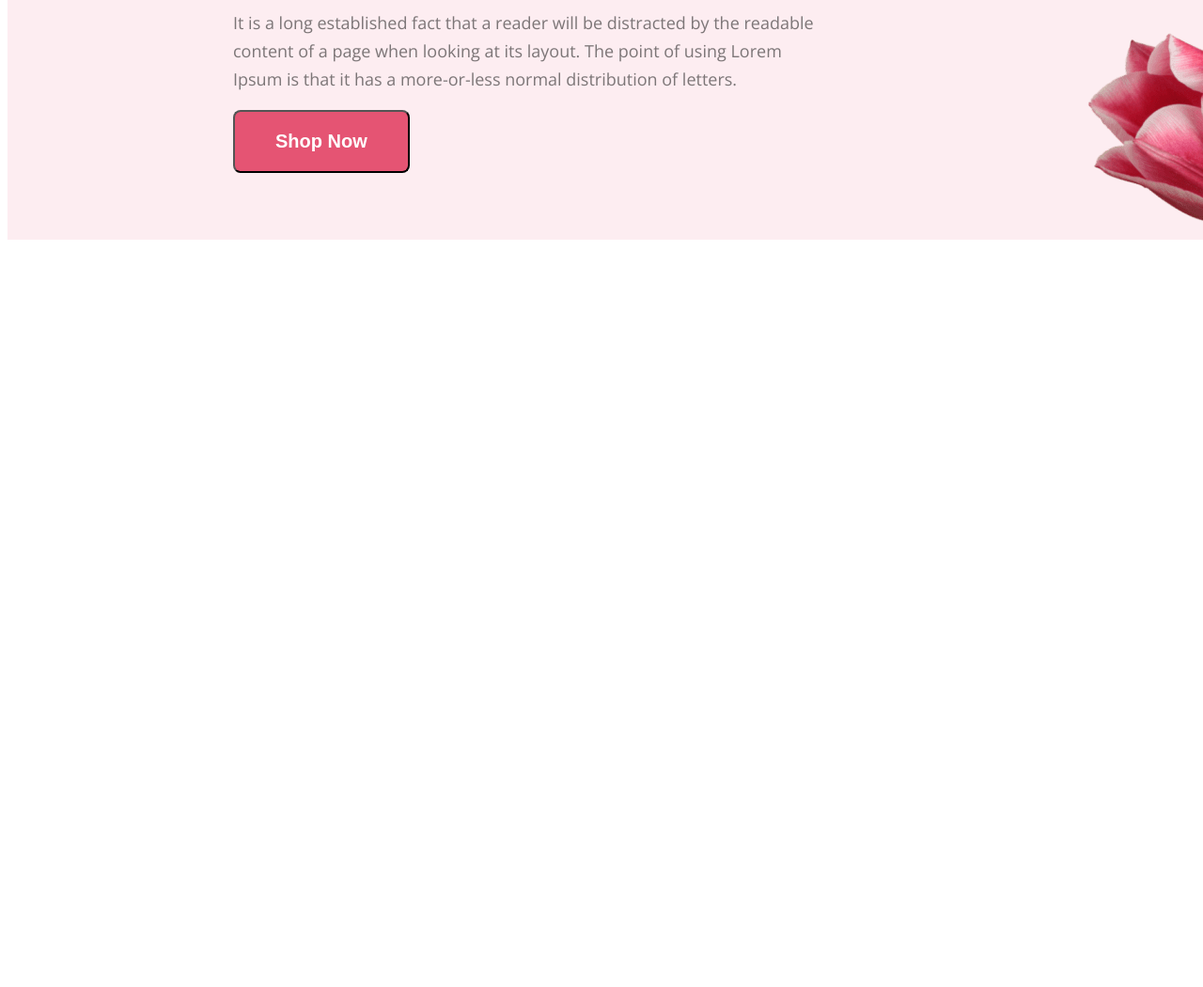
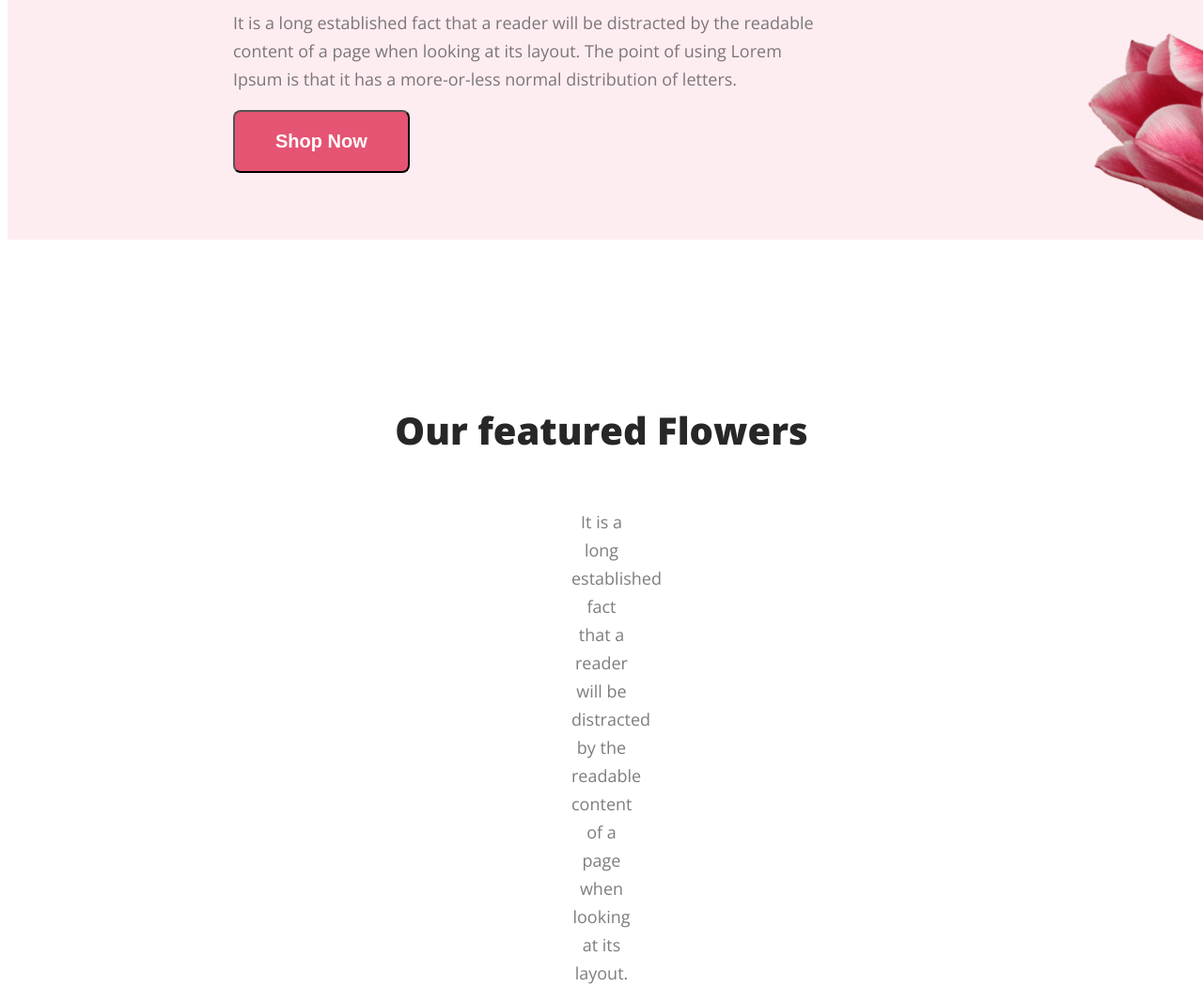
Before and after one commit to shadidniloy1/flower-shop-assignment, a plain HTML site: page index.html in a window 1280 px wide. Shown: the part 603-1653 px from the top of the page at 94% size. Before the commit the page ends 866 px from the top, so only its background shows below. Drawn offline with nearby package versions, Linux system fonts and the light colour scheme.

Commit message:
add first one

```diff
--- a/index.html
+++ b/index.html
@@ -24,7 +24,10 @@
         </section>
     </header>
     <main>
-
+        <section class="upper">
+            <h3 class="common-head">Our featured Flowers</h3>
+            <p class="common-para">It is a long established fact that a reader will be distracted by the readable content of a page when looking at its layout.</p>
+        </section>
     </main>
     <footer>
 
--- a/styles/design.css
+++ b/styles/design.css
@@ -2,6 +2,24 @@
 body{
     font-family: 'Lato', sans-serif;
     font-family: 'Open Sans', sans-serif;
+}
+
+.common-para{
+    color: rgba(39, 39, 39, 0.60);
+    text-align: center;
+    font-size: 18px;
+    font-weight: 400;
+    line-height: 30px;
+    padding: 15px 600px 45px 600px;
+    max-width: 595px;
+    max-height: 60px;
+}
+.common-head{
+    color: #272727;
+    text-align: center;
+    font-size: 40px;
+    font-weight: 800;
+    margin-top: 175px;
 }
 
 /* shared color tag */
@@ -48,3 +66,8 @@ body{
     height: 800px;
     padding: 50px 240px 0px 100px;
 }
+
+/* main tag css */
+.upper{
+    display: block;
+}
```
